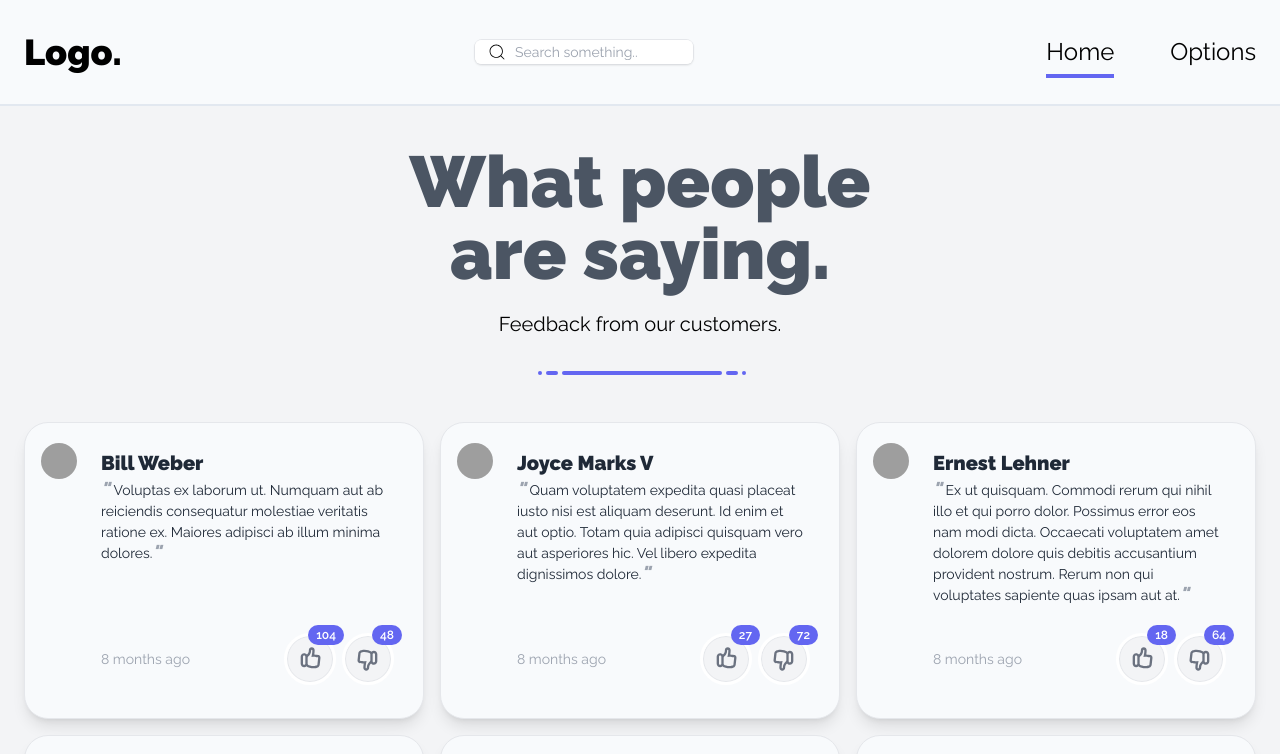
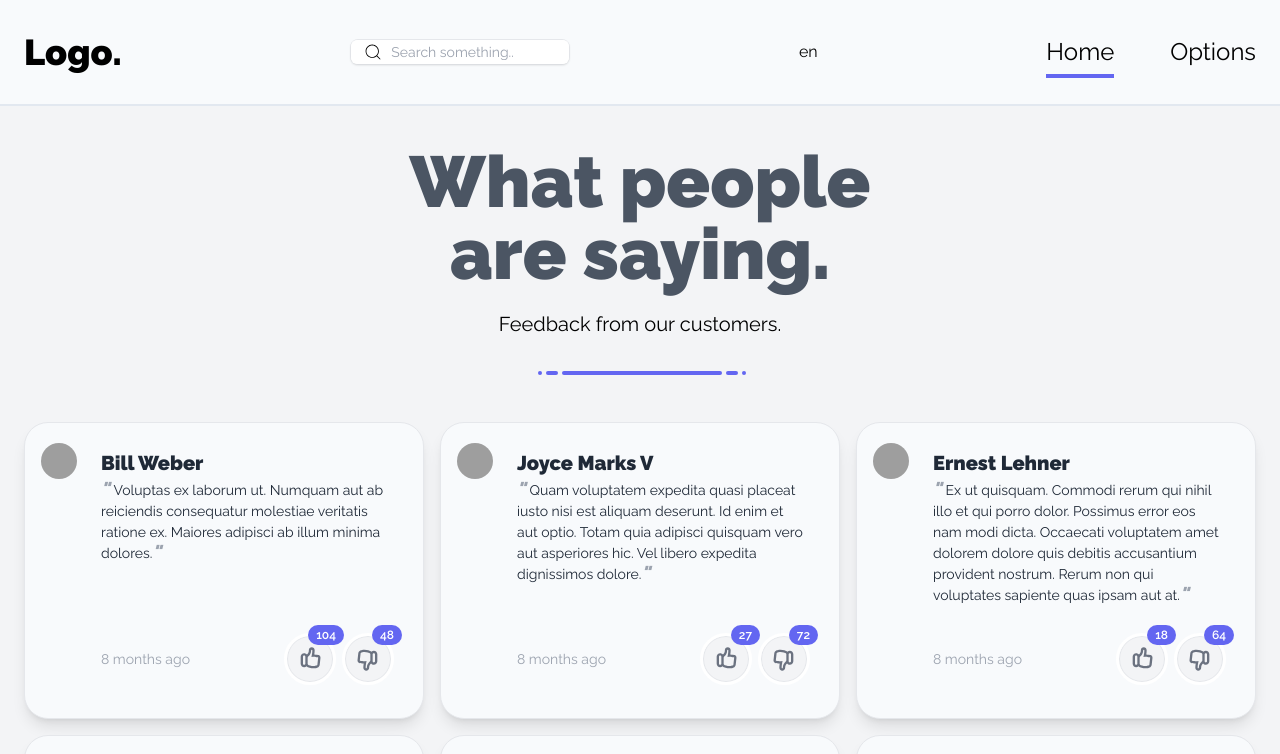
Before and after one commit to pavlo-sheremet-dev/blended, a React (Vite) app: page / in a window 1280 px wide. Shown: the top 754 px of the page. Built offline with nearby package versions, Linux system fonts and the light colour scheme; grey boxes are pictures that could not be loaded.

Commit message:
feat: i18n

```diff
--- a/package.json
+++ b/package.json
@@ -15,9 +15,11 @@
     "axios": "^1.6.2",
     "classnames": "^2.3.2",
     "date-fns": "^3.0.0-alpha.2",
+    "i18next": "^23.7.11",
     "react": "^18.2.0",
     "react-dom": "^18.2.0",
     "react-hot-toast": "^2.4.1",
+    "react-i18next": "^13.5.0",
     "react-icons": "^4.12.0",
     "react-redux": "^9.0.4",
     "react-router-dom": "^6.20.1"
--- /dev/null
+++ b/src/components/LangSwitcher.jsx
@@ -0,0 +1,19 @@
+import { useTranslation } from "react-i18next";
+
+export const LangSwitcher = () => {
+  const {
+    i18n: { language, changeLanguage },
+  } = useTranslation();
+
+  return (
+    <button
+      onClick={() => {
+        console.log("click");
+        console.log("language", language);
+        changeLanguage(language === "en" ? "uk" : "en");
+      }}
+    >
+      {language}
+    </button>
+  );
+};
--- a/src/layout/Header/Header.jsx
+++ b/src/layout/Header/Header.jsx
@@ -1,17 +1,18 @@
-import classNames from 'classnames';
-import React from 'react';
-import { NavLink } from 'react-router-dom';
-import { Filter } from '../../components';
-import { menu } from '../../helpers/menu';
-import styles from './Header.module.css';
+import classNames from "classnames";
+import React from "react";
+import { NavLink } from "react-router-dom";
+import { Filter, LangSwitcher } from "../../components";
+import { menu } from "../../helpers/menu";
+import styles from "./Header.module.css";
 
 export const Header = () => {
   return (
     <header className={styles.header}>
-      <div className={classNames('container', styles.headerContainer)}>
+      <div className={classNames("container", styles.headerContainer)}>
         <p className={styles.logo}>Logo.</p>
 
         <Filter />
+        <LangSwitcher />
 
         <nav className={styles.navbar}>
           <ul className={styles.navList}>
--- /dev/null
+++ b/src/locales/en.js
@@ -0,0 +1,3 @@
+export const en = {
+  test: "test on english",
+};
--- /dev/null
+++ b/src/locales/i18next.js
@@ -0,0 +1,28 @@
+import i18n from "i18next";
+import { initReactI18next } from "react-i18next";
+
+import { uk } from "./uk";
+import { en } from "./en";
+
+i18n
+  .use(initReactI18next) // passes i18n down to react-i18next
+  .init({
+    resources: {
+      en: {
+        translation: {
+          ...en,
+        },
+      },
+      uk: {
+        translation: {
+          ...uk,
+        },
+      },
+    },
+    lng: "en", // if you're using a language detector, do not define the lng option
+    fallbackLng: "en",
+
+    interpolation: {
+      escapeValue: false, // react already safes from xss => https://www.i18next.com/translation-function/interpolation#unescape
+    },
+  });
--- /dev/null
+++ b/src/locales/uk.js
@@ -0,0 +1,3 @@
+export const uk = {
+  test: "test on ukrainian",
+};
```
Also changed, not shown: src/components/index.js (+12 -11 lines), src/main.jsx (+9 -8 lines), src/views/Home.jsx (+6 -3 lines), 1 other file (tests, documents, lock files or other folders).
